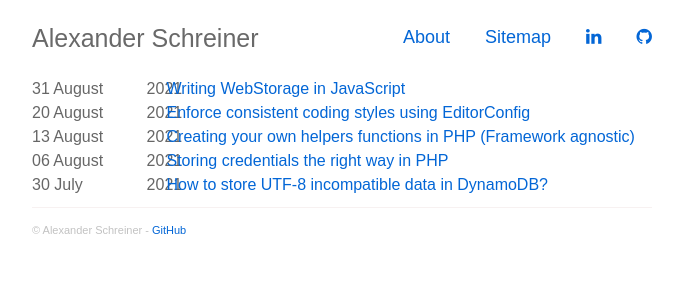
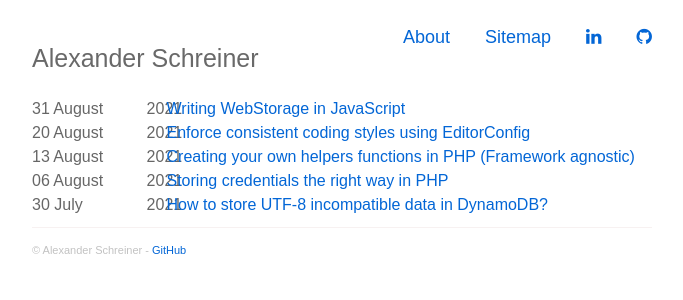
Before and after one commit to alexander-schreiner/alexander-schreiner.github.io, a Jekyll site: the page built from index.html, in a window 1280 px wide. Shown: the top 300 px of the page, without its empty margins (298-981 px from the left). Built offline with Jekyll 4.4.1, drawn with Linux system fonts in a browser that asks for light colours; nearby versions of some CDN libraries; the list of posts is cut into pages by our own code.

Commit message:
Update default.html

```diff
--- a/_layouts/default.html
+++ b/_layouts/default.html
@@ -113,7 +113,7 @@ layout: compress
         <div class="row">
             <div class="col-md-5">
                 <a href="/">
-                    <h1 style="margin-top: 0;">{{ site.author }}</h1>
+                    <h1>{{ site.author }}</h1>
                 </a>
             </div>
 
```
